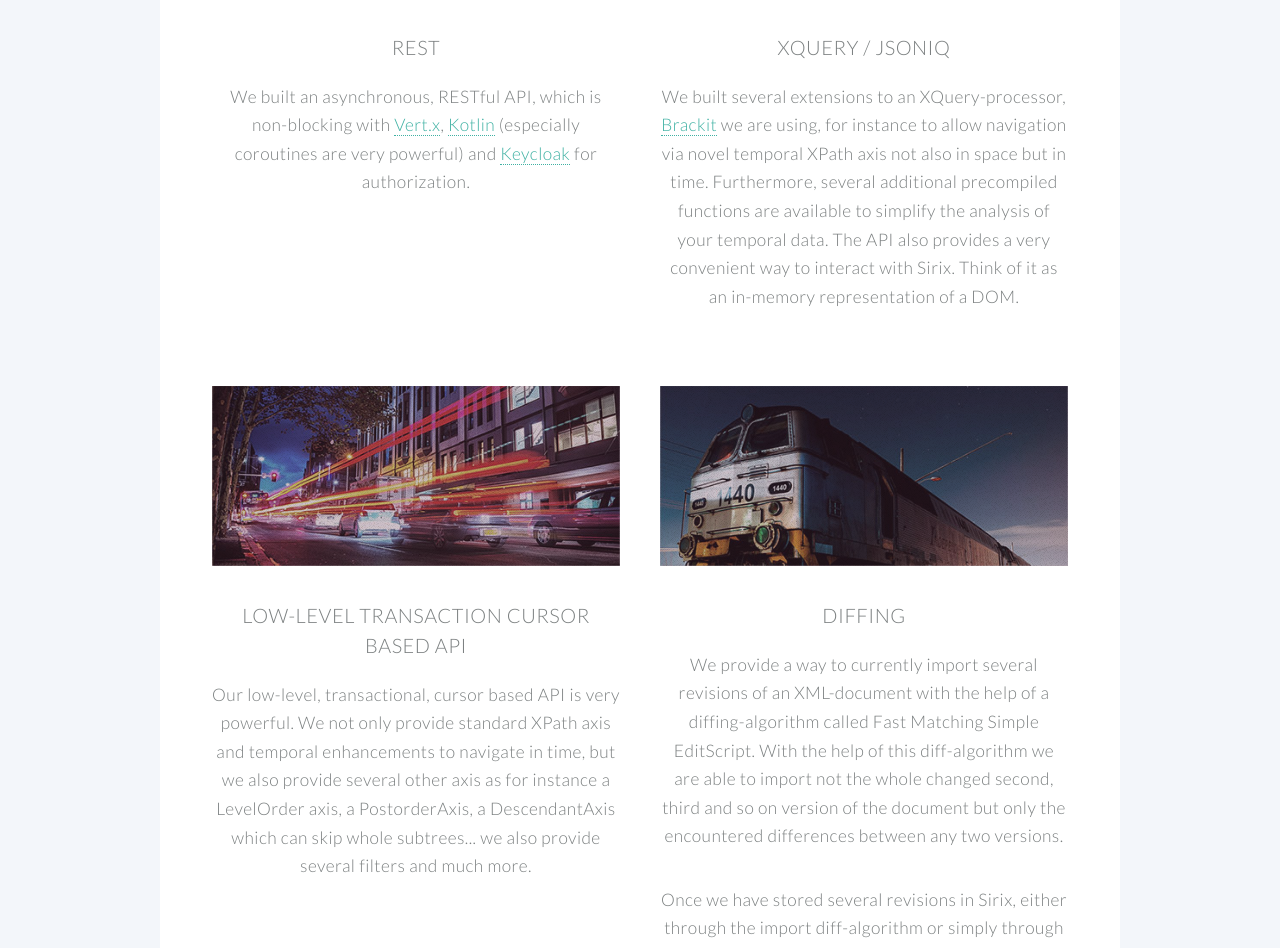
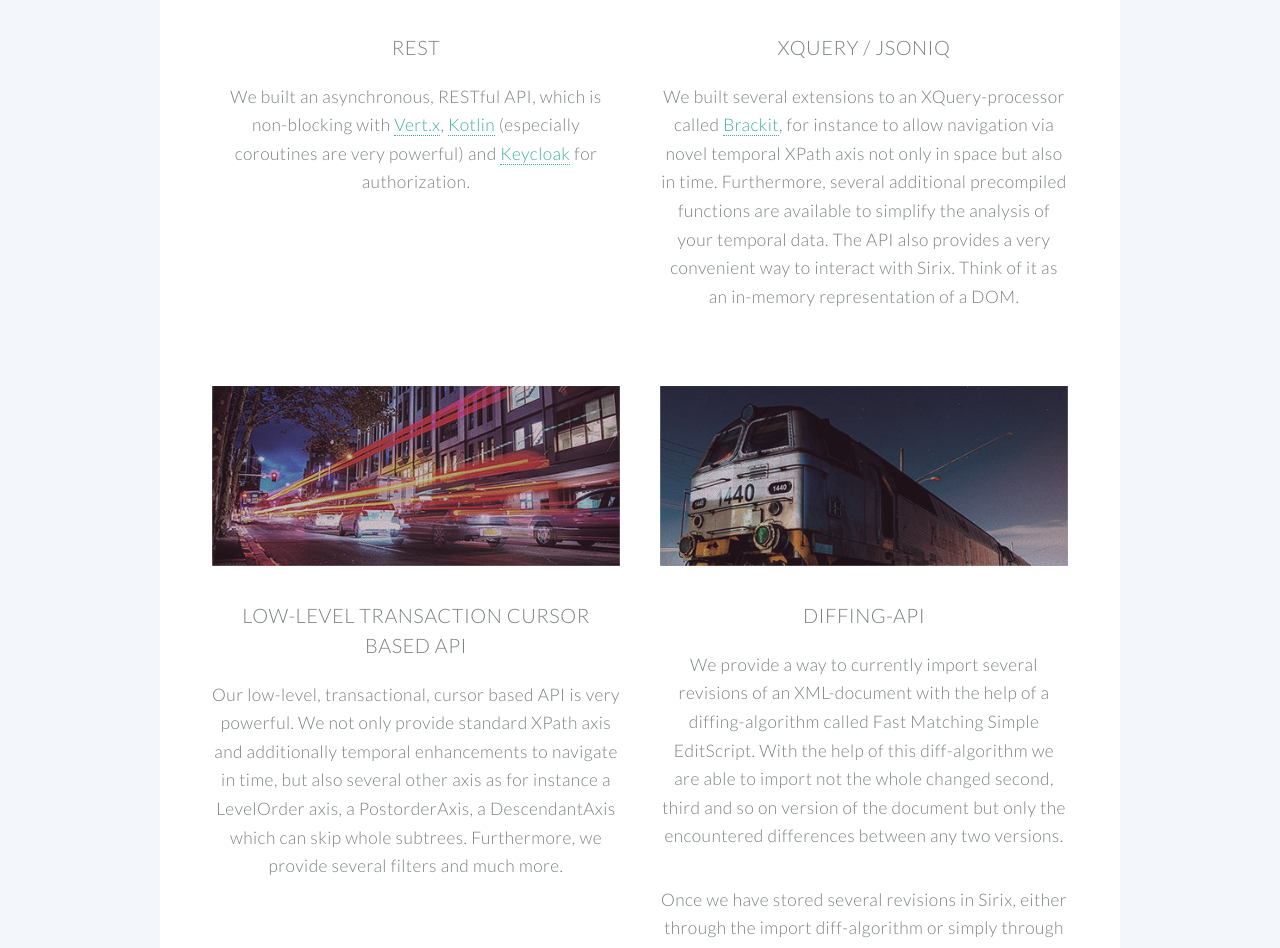
Before and after one commit to sirixdb/sirixdb.github.io, a Jekyll site: the page built from index.html, in a window 1280 px wide and 1400 px high, scrolled down 2375 px. Shown: the part 174-1122 px from the top of the window. Built offline with Jekyll 4.4.1, drawn with Linux system fonts in a browser that asks for light colours.

Commit message:
Changes landing page

```diff
--- a/index.html
+++ b/index.html
@@ -114,7 +114,7 @@ layout: landing-page
 									<header>
 										<h3>XQuery / JSONiq</h3>
 									</header>
-									<p>We built several extensions to an XQuery-processor, <a href="http://brackit.org">Brackit</a> we are using, for instance to allow  navigation via novel temporal XPath axis not also in space but in time. Furthermore, several additional precompiled functions are available to simplify the analysis of your temporal data. The API also provides a very convenient way to interact with Sirix. Think of it as an in-memory representation of a DOM.</p>
+									<p>We built several extensions to an XQuery-processor called <a href="http://brackit.org">Brackit</a>, for instance to allow  navigation via novel temporal XPath axis not only in space but also in time. Furthermore, several additional precompiled functions are available to simplify the analysis of your temporal data. The API also provides a very convenient way to interact with Sirix. Think of it as an in-memory representation of a DOM.</p>
 								</section>
 
 							</div>
@@ -127,7 +127,7 @@ layout: landing-page
 									<header>
 										<h3>Low-level transaction cursor based API</h3>
 									</header>
-									<p>Our low-level, transactional, cursor based API is very powerful. We not only provide standard XPath axis and temporal enhancements to navigate in time, but we also provide several other axis as for instance a LevelOrder axis, a PostorderAxis, a DescendantAxis which can skip whole subtrees... we also provide several filters and much more.</p>
+									<p>Our low-level, transactional, cursor based API is very powerful. We not only provide standard XPath axis and additionally temporal enhancements to navigate in time, but also several other axis as for instance a LevelOrder axis, a PostorderAxis, a DescendantAxis which can skip whole subtrees. Furthermore, we provide several filters and much more.</p>
 								</section>
 
 							</div>
@@ -136,7 +136,7 @@ layout: landing-page
 								<section>
 									<a href="#" class="image featured"><img src="images/pic04.jpg" alt="" /></a>
 									<header>
-										<h3>Diffing</h3>
+										<h3>Diffing-API</h3>
 									</header>
 									<p>We provide a way to currently import several revisions of an XML-document with the help of a diffing-algorithm called Fast Matching Simple EditScript. With the help of this diff-algorithm we are able to import not the whole changed second, third and so on version of the document but only the encountered differences between any two versions.</p>
 <p>Once we have stored several revisions in Sirix, either through the import diff-algorithm or simply through working with Sirix in the first place we are able to quickly compute diffs between any two revisions because of our stable node identifiers and optionally stored hashes (each time two hashes are equal, the whole subtree can be skipped).</p>
```
